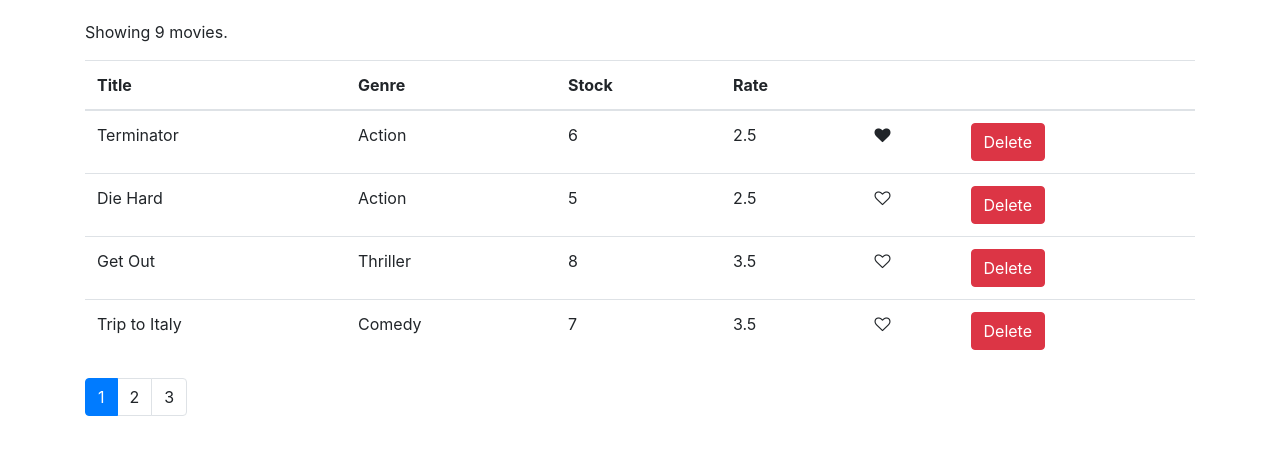
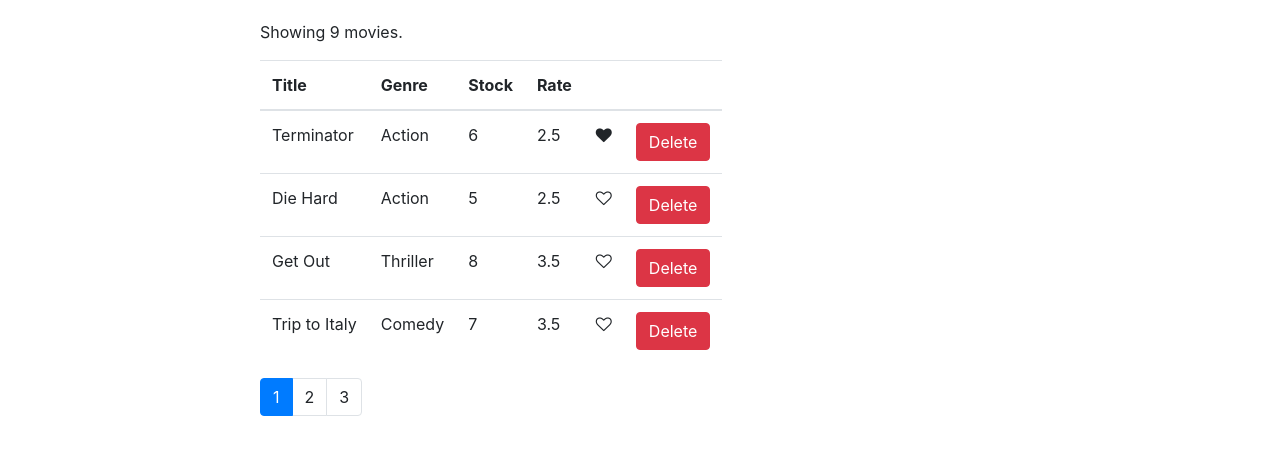
Before and after one commit to charlenegipulan/me-movies, a React (Create React App) app: page / in a window 1280 px wide. Shown: the top 454 px of the page. Built offline with nearby package versions, Linux system fonts and the light colour scheme.

Commit message:
filtering component interface

```diff
--- a/package.json
+++ b/package.json
@@ -6,6 +6,7 @@
     "bootstrap": "^4.1.1",
     "font-awesome": "^4.7.0",
     "lodash": "^4.17.10",
+    "prop-types": "^15.6.2",
     "react": "^16.4.2",
     "react-dom": "^16.4.2",
     "react-scripts": "1.1.4"
--- /dev/null
+++ b/src/components/common/listGroup.jsx
@@ -0,0 +1,7 @@
+import React from 'react';
+
+const ListGroup = () => {
+    return null;
+}
+
+export default ListGroup;
--- a/src/components/movies.jsx
+++ b/src/components/movies.jsx
@@ -1,12 +1,15 @@
 import React, { Component } from "react";
 import { getMovies } from '../services/fakeMovieService';
 import Like from './common/like'
+import ListGroup from './common/listGroup'
 import Pagination from './common/pagination';
 import { paginate } from '../utils/paginate';
+import { getGenres } from '../services/fakeGenreService';
 
 class Movies extends Component {
     state = {
-        movies: getMovies(),
+        movies: [],
+        genres: [],
         pageSize: 4,
         currentPage: 1
     };
@@ -29,6 +32,15 @@ class Movies extends Component {
         this.setState({ currentPage: page });
     }
 
+    handleGenreSelect = genre => {
+        console.log(genre);
+    }
+
+    //called when an instance of this component is rendered in the DOM
+    componentDidMount() {
+        this.setState({ movies: getMovies(), genres: getGenres() })
+    }
+
     render() {
         const { length: count } = this.state.movies;
         const { pageSize, currentPage, movies: allMovies } = this.state;
@@ -39,7 +51,12 @@ class Movies extends Component {
         const movies = paginate(allMovies, currentPage, pageSize)
 
         return (
-            <React.Fragment><p> Showing {count} movies. </p>
+            <div className="row">
+                <div className="col-2">
+                    <ListGroup items={this.state.genre} onItemSelect={this.handleGenreSelect} />
+                </div>
+                <div calssName="col">
+                <p> Showing {count} movies. </p>
                 <table className="table">
                     <thead>
                         <tr>
@@ -74,7 +91,8 @@ class Movies extends Component {
                         currentPage={currentPage}
                         onPageChange={this.handlePageChange}
                     />
-            </React.Fragment>
+                </div>
+            </div>
         );
 
     };
```
Also changed, not shown: src/components/common/pagination.jsx (+8 -0 lines). Lines whose indentation alone changed are shown as unchanged.
